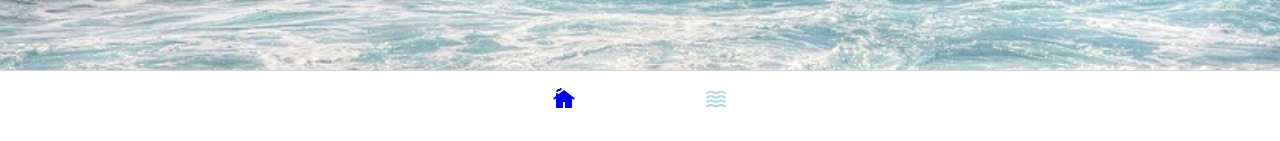
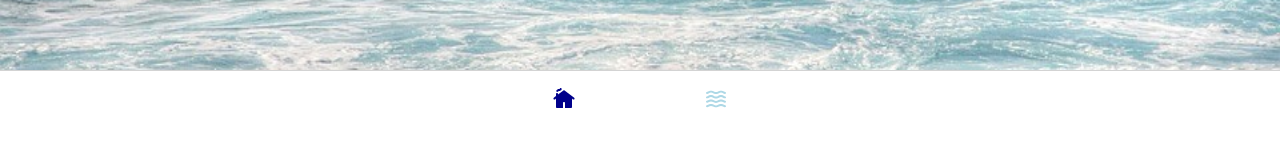
Before and after one commit to sequint/waize, a React (Create React App) app in the folder client/: page / in a window 1280 px wide. Shown: the part 663-804 px from the top of the page. Built offline with nearby package versions, Linux system fonts and the light colour scheme.

Commit message:
Change position to fixed so it sticks on the screen with scroll and update active icon color to dark blue

```diff
--- a/client/src/components/NavBar.css
+++ b/client/src/components/NavBar.css
@@ -1,7 +1,7 @@
 /* General custom styles for navbar */
 .navBarHolder {
   width: 100%;
-  position: absolute;
+  position: fixed;
   bottom: 0;
   border-top: lightgrey solid 1px;
   padding-top: 10px;
@@ -10,7 +10,7 @@
 
 /* Style for active page link */
 .activeLinkIcon {
-  color: blue !important;
+  color: darkblue !important;
   padding: 6px 60px 8px !important;
 }
 
```
